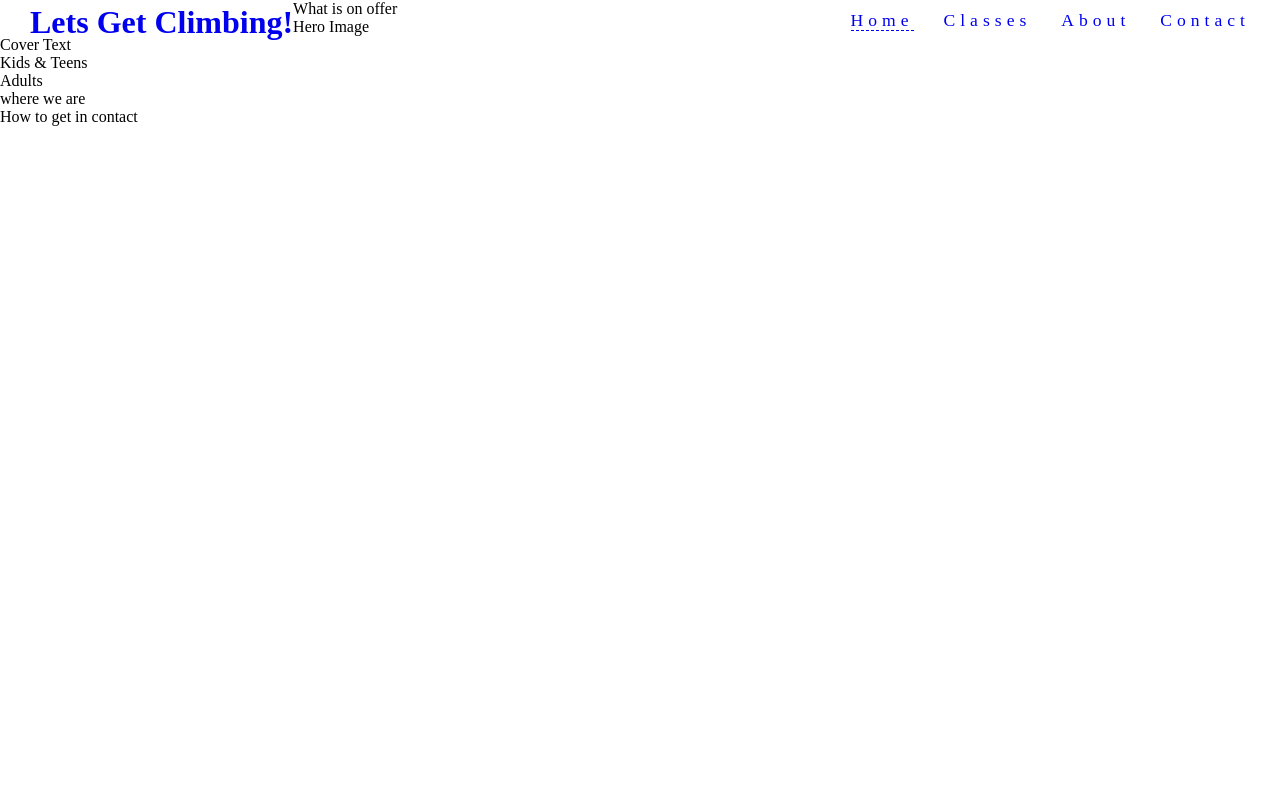
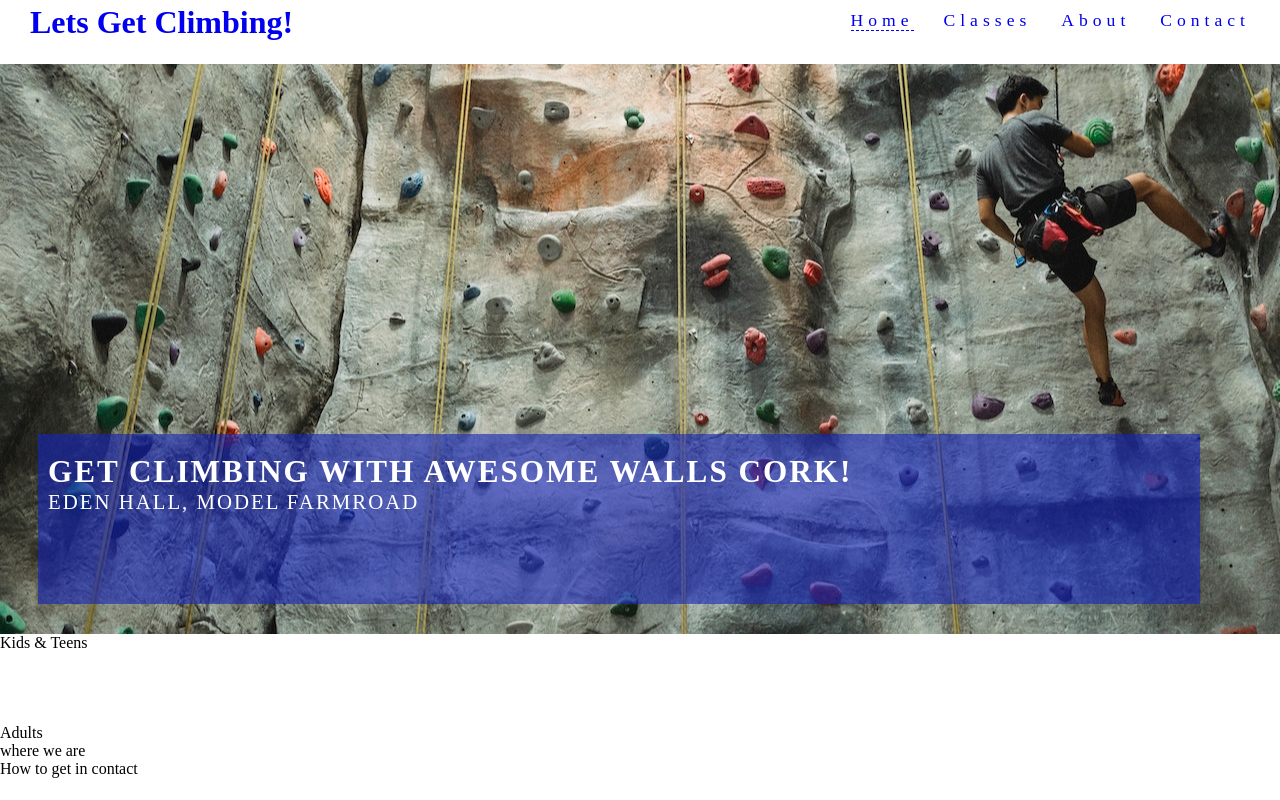
Before and after one commit to Haloegen/Project_1, a plain HTML site: page index.html in a window 1280 px wide. Drawn offline with Linux system fonts and the light colour scheme.

Commit message:
add and style main image for banner

```diff
--- a/assets/css/style.css
+++ b/assets/css/style.css
@@ -47,3 +47,41 @@ h2 {
 .active {
     border-bottom: 1px dashed blue;
 }
+
+/* main image */
+
+#image-outer {
+    height: 600px;
+    width: 100%;
+    overflow: hidden;
+    position: relative;
+}
+
+#main-image {
+    height: 600px;
+    width: 100%;
+    background: url('../images/gallery/pexels-allan-mas-5383741\ \(1\).jpg') no-repeat center center;
+    margin: 30px 0 0;
+    background-size: cover;
+}
+
+#cover-text {
+    font-size: 130%;
+        font-family:'Courier New', Courier, monospace sans-serif;
+        text-transform: uppercase;
+        letter-spacing: 2px;
+
+        width: 90%;
+        height: 150px;
+        margin-right: 30px;
+
+        padding-top: 20px;
+        padding-left: 10px;
+
+        background-color: rgba(19, 36, 185, 0.6);
+        bottom: 30px;
+        right: 50px;
+        color: white;
+        position: absolute;
+
+}
--- a/index.html
+++ b/index.html
@@ -30,13 +30,27 @@
             </ul>
         </nav>
     </header>
-    <section>What is on offer
-        <div>Hero Image</div>
-        <div>Cover Text</div>
+    <section id="image-outer">
+        <div id="main-image">
+            <div id="cover-text">
+                <h2>
+                    Get Climbing with Awesome Walls Cork!
+                </h2>
+                Eden Hall, Model Farmroad
+            </div>
+        </div>
     </section>
     <section>
-        <div id="left-about">Kids & Teens</div>
-        <div id="right-about">Adults</div>
+        <div id="left-offer">
+            Kids & Teens
+        <ul>
+            <li></li>
+            <li></li>
+            <li></li>
+            <li></li>
+        </ul>
+    </div>
+        <div id="right-offer">Adults</div>
     </section>
     <section>where we are</section>
     <footer>How to get in contact</footer>
```
Also changed, not shown: assets/images/gallery/pexels-allan-mas-5383741 (1).jpg (added), assets/images/gallery/pexels-photo-6674479.jpeg (added).
